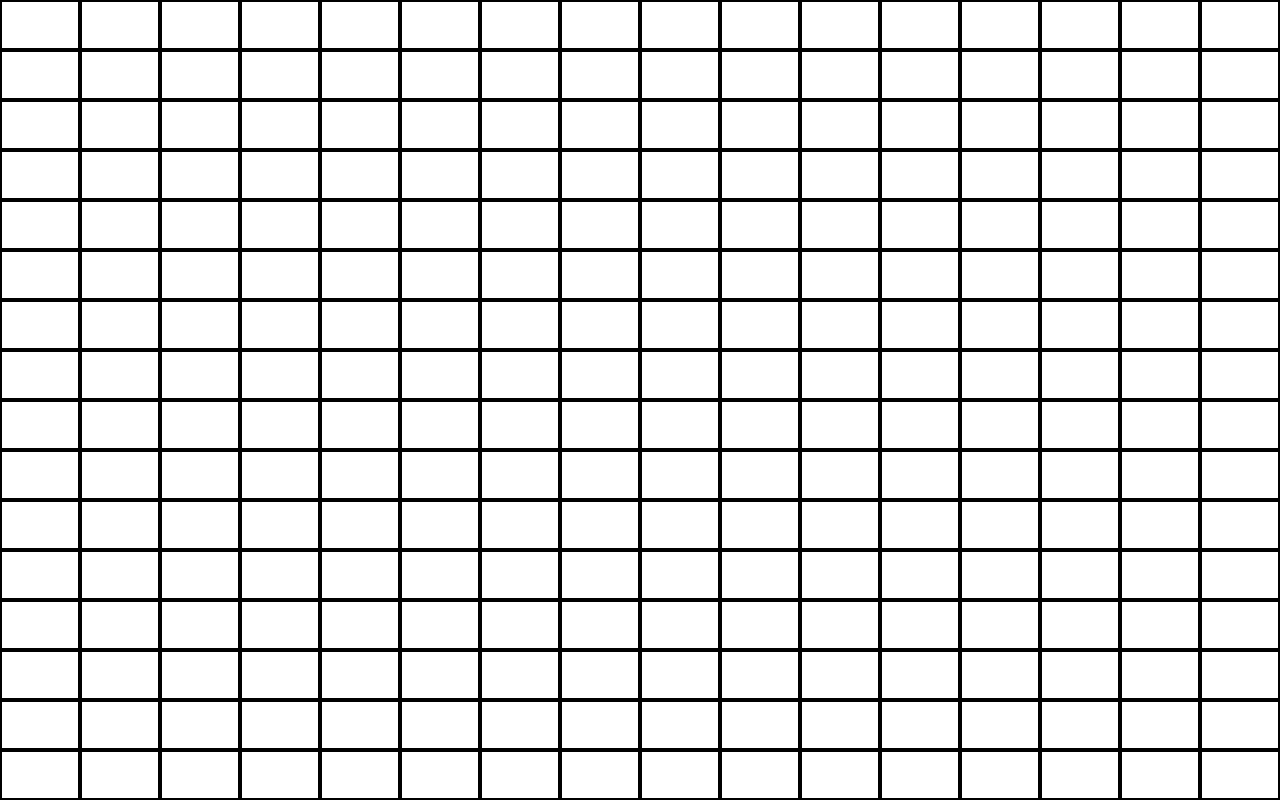
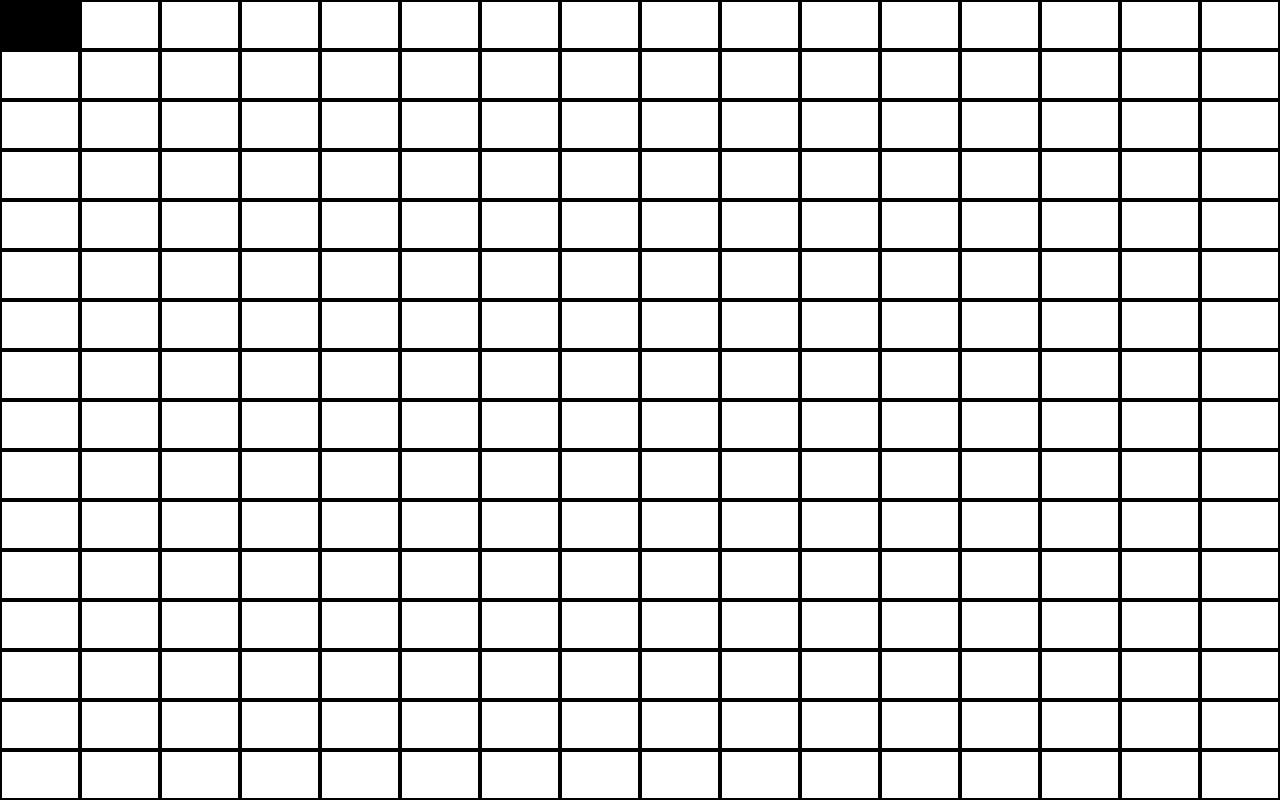
Before and after one commit to TricoMint/etchasketch, a plain HTML site: page index.html in a window 1280 px wide. Drawn offline with Linux system fonts and the light colour scheme.

Commit message:
update styles.css formatting

```diff
--- a/styles.css
+++ b/styles.css
@@ -11,8 +11,14 @@
 
 }
 
+
+
 #container div {
     border: 2px solid black;
     width: 6.25%;
     height: 6.25%;
 }
+
+.blackbox {
+    background-color: black;
+}
```
